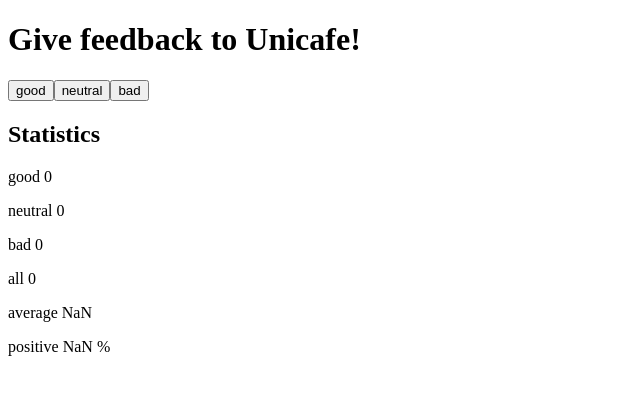
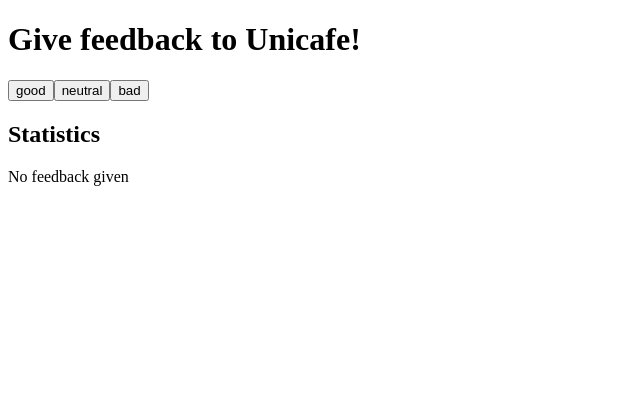
Before and after one commit to Aapok0/FullStackopen, a React (Create React App) app in the folder Part1/1.6-1.11_unicafe/: page / in a window 1280 px wide. Shown: the top 394 px of the page, without its empty margins (0-640 px from the left). Built offline with nearby package versions, Linux system fonts and the light colour scheme.

Commit message:
Exercise 1.9 solution and readme link for 1.8.

```diff
--- a/Part1/1.6-1.11_unicafe/src/App.js
+++ b/Part1/1.6-1.11_unicafe/src/App.js
@@ -8,6 +8,15 @@
   let all = good + neutral + bad
   let average = (good - bad) / all
   let positive = (good / all) * 100 + ' %'
+
+  if (all == 0) {
+    return (
+      <>
+        <h2>{title}</h2>
+        <p>No feedback given</p>
+      </>
+    )
+  }
 
   return (
     <>
```
Also changed, not shown: 1 other file (tests, documents, lock files or other folders).
